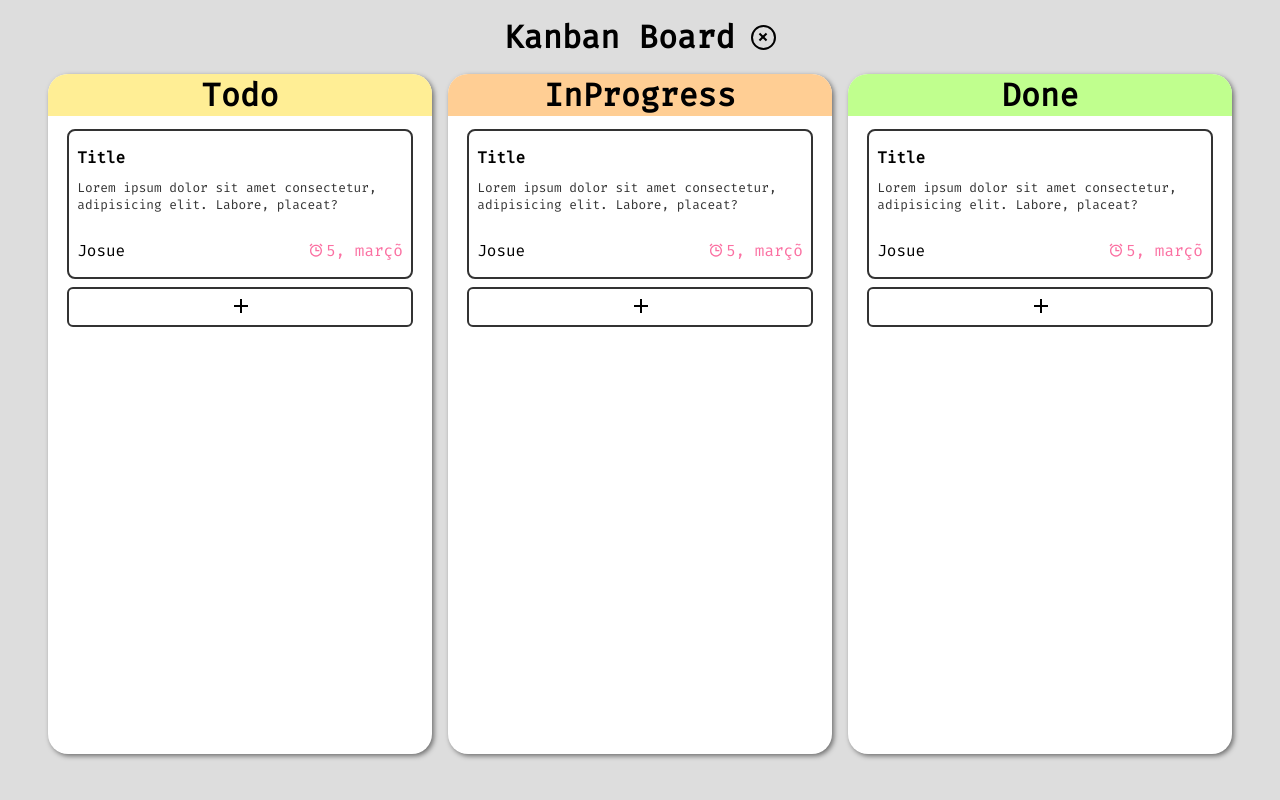
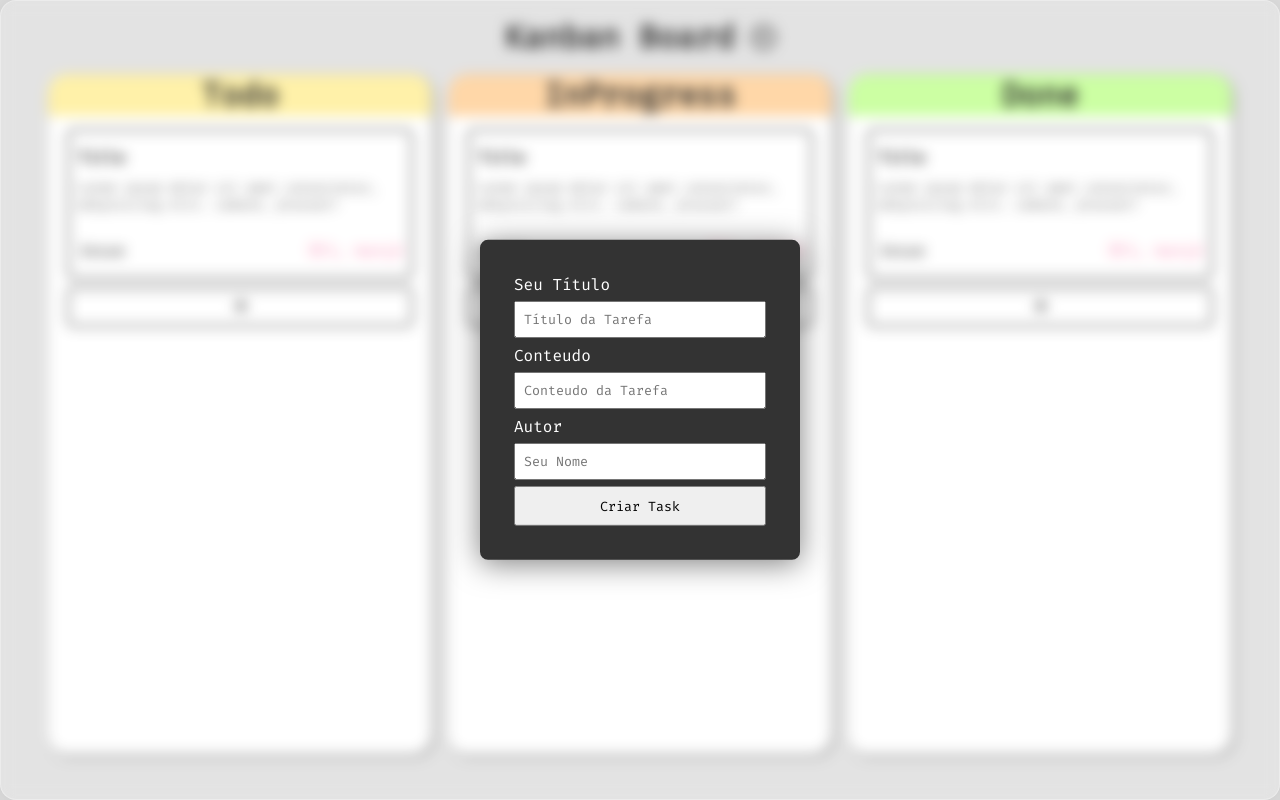
Before and after one commit to JosueFernandes7/KanBan, a plain HTML site: page index.html in a window 1280 px wide. Drawn offline with Linux system fonts and the light colour scheme.

Commit message:
criando task

```diff
--- a/index.html
+++ b/index.html
@@ -83,6 +83,17 @@
     </div>
   </div>
   </div>
+  <div class="modalTask">
+    <form>
+      <label for="titulo">Seu Título</label>
+      <input type="text" id="titulo" name="titulo" placeholder="Título da Tarefa" required>
+      <label for="conteudo">Conteudo</label>
+      <input type="text" id="conteudo" name="conteudo" placeholder="Conteudo da Tarefa" required>
+      <label for="autor">Autor</label>
+      <input type="text" id="autor" name="autor" placeholder="Seu Nome" required>
+      <button class="createTask" id="enviarTask">Criar Task</button>
+    </form>
+  </div>
   <script src="./index.js"></script>
 </body>
 
--- a/style.css
+++ b/style.css
@@ -1,8 +1,8 @@
 :root {
-  --todo-bg: #FFEE95;
-  --doing-bg: #FFCE94;
-  --done-bg: #C0FF8E;
-  --data-text-color: #FB70A2;
+  --todo-bg: #ffee95;
+  --doing-bg: #ffce94;
+  --done-bg: #c0ff8e;
+  --data-text-color: #fb70a2;
   --tast-color: #333333;
 }
 * {
@@ -13,6 +13,7 @@
 }
 body {
   background: #dddddd;
+  position: relative;
 }
 .container {
   display: flex;
@@ -45,7 +46,7 @@ body {
 }
 .kanban-reset::after,
 .kanban-reset::before {
-  content: "";
+  content: '';
   position: absolute;
   width: 10px;
   height: 2px;
@@ -57,7 +58,7 @@ body {
 .kanban-reset::before {
   transform: rotate(135deg);
 }
-.kanban-reset:hover{
+.kanban-reset:hover {
   transform: rotate(360deg);
 }
 .kanban-boards {
@@ -97,7 +98,7 @@ body {
   flex-direction: column;
   align-items: center;
   justify-content: center;
-  gap: .5rem;
+  gap: 0.5rem;
 }
 .task {
   width: 90%;
@@ -105,17 +106,17 @@ body {
   max-height: 80%;
   border: 2px solid #333333;
   border-radius: 8px;
-  padding: 1rem .5rem;
+  padding: 1rem 0.5rem;
   display: grid;
   grid-template-columns: repeat(2, 1fr);
   text-align: left;
-  gap: .7rem;
+  gap: 0.7rem;
 }
-.task:nth-child(1){
-  margin-top: .8rem;
+.task:nth-child(1) {
+  margin-top: 0.8rem;
 }
-.task:last-child{
-  margin-bottom: .5rem;
+.task:last-child {
+  margin-bottom: 0.5rem;
 }
 .task h1 {
   font-size: 1rem;
@@ -123,7 +124,7 @@ body {
 }
 .task p {
   color: var(--tast-color);
-  font-size: .8rem;
+  font-size: 0.8rem;
   grid-column: 1 / -1;
   margin-bottom: 1rem;
 }
@@ -133,7 +134,7 @@ body {
   position: relative;
 }
 .taskDate::before {
-  content: "";
+  content: '';
   background-image: url('./Assets/Alarm.svg');
   width: 16px;
   height: 16px;
@@ -156,8 +157,8 @@ body {
   transition: 0.4s;
 }
 .createTask button::after,
-.createTask button::before{
-  content: "";
+.createTask button::before {
+  content: '';
   position: absolute;
   width: 2px;
   height: 14px;
@@ -167,7 +168,7 @@ body {
   top: 10px;
 }
 .createTask button::before {
-  content: "";
+  content: '';
   transform: rotate(360deg);
   left: 20;
 }
@@ -175,3 +176,41 @@ body {
 .createTask button:hover {
   background: #ccc;
 }
+.modalTask {
+  /* From https://css.glass */
+  background: rgba(255, 255, 255, 0.19);
+  border-radius: 16px;
+  box-shadow: 0 4px 30px rgba(0, 0, 0, 0.1);
+  backdrop-filter: blur(6.6px);
+  -webkit-backdrop-filter: blur(6.6px);
+  border: 1px solid rgba(255, 255, 255, 0.3);
+
+  position: absolute;
+  width: 100%;
+  height: 100%;
+  top: 0;
+  left: 0;
+}
+.modalTask form {
+  padding: 2rem;
+  width: 320px;
+  position: absolute;
+  top: 50%;
+  left: 50%;
+  transform: translate(-50%, -50%);
+  background: #333;
+  color: #fff;
+  border: 2px solid #333;
+  display: grid;
+  border-radius: 8px;
+  box-shadow: 0 4px 30px rgba(0, 0, 0, 0.5);
+}
+input {
+  margin-block: .4rem;
+  padding: 0.5rem;
+}
+
+#enviarTask {
+  cursor: pointer;
+  transition: 0.8s;
+}
```
